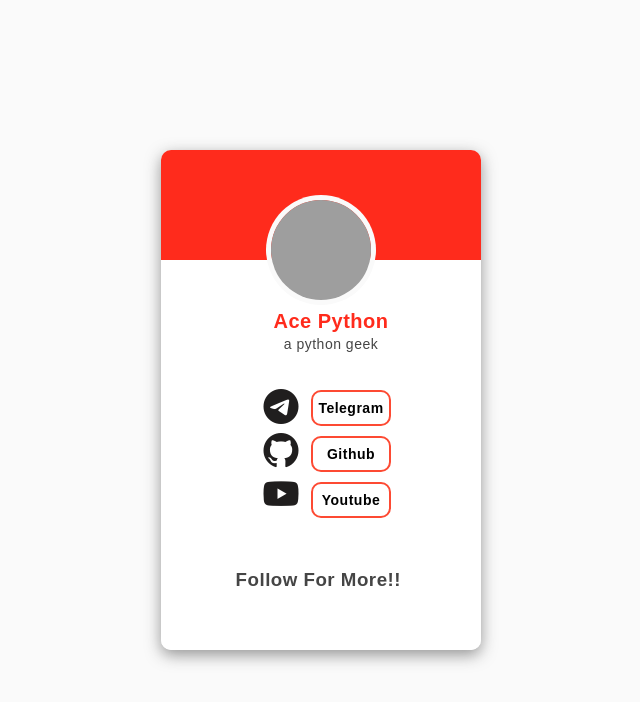
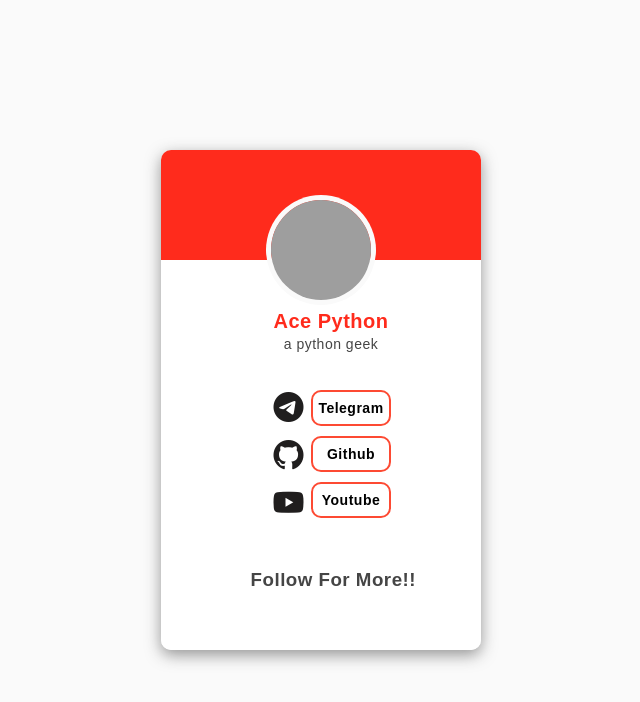
Before and after one commit to Meghpatel11/blog.github.io, a plain HTML site: page index.html in a window 1280 px wide. Shown: the whole page, without its empty margins (319-959 px from the left). Drawn offline with nearby package versions, Linux system fonts and the light colour scheme; grey boxes are pictures that could not be loaded.

Commit message:
Update style.css

```diff
--- a/style.css
+++ b/style.css
@@ -83,14 +83,14 @@ img{
 }
 
 .buttons button:hover{
-    background-color: #fd4a33; /* Green */
+    background-color: #fd4a33;
 
 }
 
 .media{
     position: absolute;
-    top:-10px;
-    right: 100px;
+    top:-12px;
+    right: 90px;
 }
 
 .media ul li{
@@ -99,13 +99,13 @@ img{
 
 .media ul li a{
     color: rgb(32, 30, 30);
-    font-size: 35px;
-    margin: 2px ;
+    font-size: 30px;
+    margin: 7px ;
 }
 
 .txt h3{
     position: absolute;
     top: 400px;
-    right: 80px;
+    right: 65px;
     color: #454545;
 }
```
